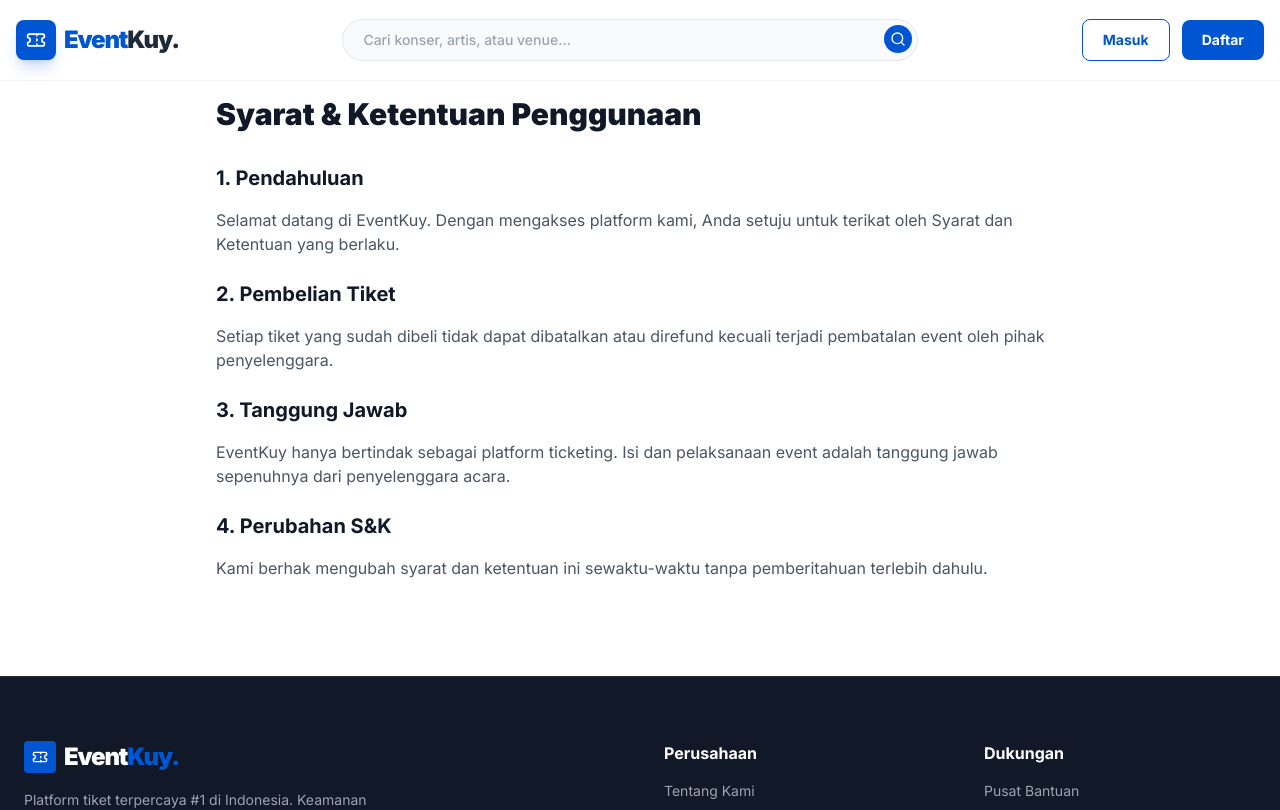
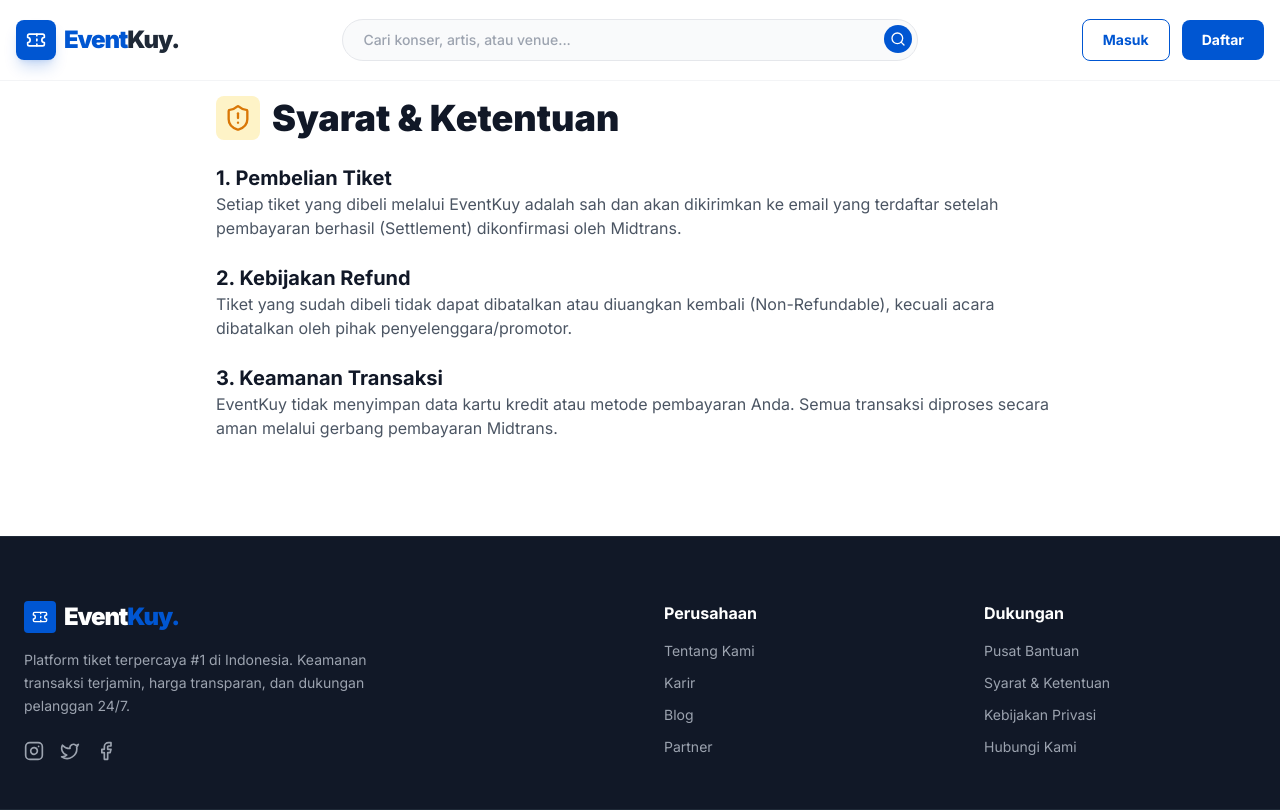
Before and after one commit to hakastudio/EventKuy, a Next.js app: page /terms in a window 1280 px wide. Shown: the top 810 px of the page. Built offline with nearby package versions, Linux system fonts and the light colour scheme; no server answers.

Commit message:
Update konten Syarat & Ketentuan lebih detail

```diff
--- a/app/terms/page.tsx
+++ b/app/terms/page.tsx
@@ -1,31 +1,28 @@
 import Navbar from "@/components/Navbar";
 import Footer from "@/components/Footer";
+import { ShieldAlert } from "lucide-react";
 
 export default function TermsPage() {
   return (
     <main className="min-h-screen bg-white">
       <Navbar />
       <div className="max-w-4xl mx-auto px-6 py-24">
-        <h1 className="text-3xl font-black text-gray-900 mb-8">Syarat & Ketentuan Penggunaan</h1>
-        <div className="prose prose-indigo text-gray-600 max-w-none space-y-6">
+        <div className="flex items-center gap-3 mb-6">
+          <div className="p-2 bg-amber-100 text-amber-600 rounded-lg"><ShieldAlert size={28} /></div>
+          <h1 className="text-4xl font-black text-gray-900">Syarat & Ketentuan</h1>
+        </div>
+        <div className="prose prose-indigo max-w-none text-gray-600 space-y-6">
           <section>
-            <h2 className="text-xl font-bold text-gray-900 mb-4">1. Pendahuluan</h2>
-            <p>Selamat datang di EventKuy. Dengan mengakses platform kami, Anda setuju untuk terikat oleh Syarat dan Ketentuan yang berlaku.</p>
+            <h3 className="text-xl font-bold text-gray-900">1. Pembelian Tiket</h3>
+            <p>Setiap tiket yang dibeli melalui EventKuy adalah sah dan akan dikirimkan ke email yang terdaftar setelah pembayaran berhasil (Settlement) dikonfirmasi oleh Midtrans.</p>
           </section>
-
           <section>
-            <h2 className="text-xl font-bold text-gray-900 mb-4">2. Pembelian Tiket</h2>
-            <p>Setiap tiket yang sudah dibeli tidak dapat dibatalkan atau direfund kecuali terjadi pembatalan event oleh pihak penyelenggara.</p>
+            <h3 className="text-xl font-bold text-gray-900">2. Kebijakan Refund</h3>
+            <p>Tiket yang sudah dibeli tidak dapat dibatalkan atau diuangkan kembali (Non-Refundable), kecuali acara dibatalkan oleh pihak penyelenggara/promotor.</p>
           </section>
-
           <section>
-            <h2 className="text-xl font-bold text-gray-900 mb-4">3. Tanggung Jawab</h2>
-            <p>EventKuy hanya bertindak sebagai platform ticketing. Isi dan pelaksanaan event adalah tanggung jawab sepenuhnya dari penyelenggara acara.</p>
-          </section>
-
-          <section>
-            <h2 className="text-xl font-bold text-gray-900 mb-4">4. Perubahan S&K</h2>
-            <p>Kami berhak mengubah syarat dan ketentuan ini sewaktu-waktu tanpa pemberitahuan terlebih dahulu.</p>
+            <h3 className="text-xl font-bold text-gray-900">3. Keamanan Transaksi</h3>
+            <p>EventKuy tidak menyimpan data kartu kredit atau metode pembayaran Anda. Semua transaksi diproses secara aman melalui gerbang pembayaran Midtrans.</p>
           </section>
         </div>
       </div>
```
